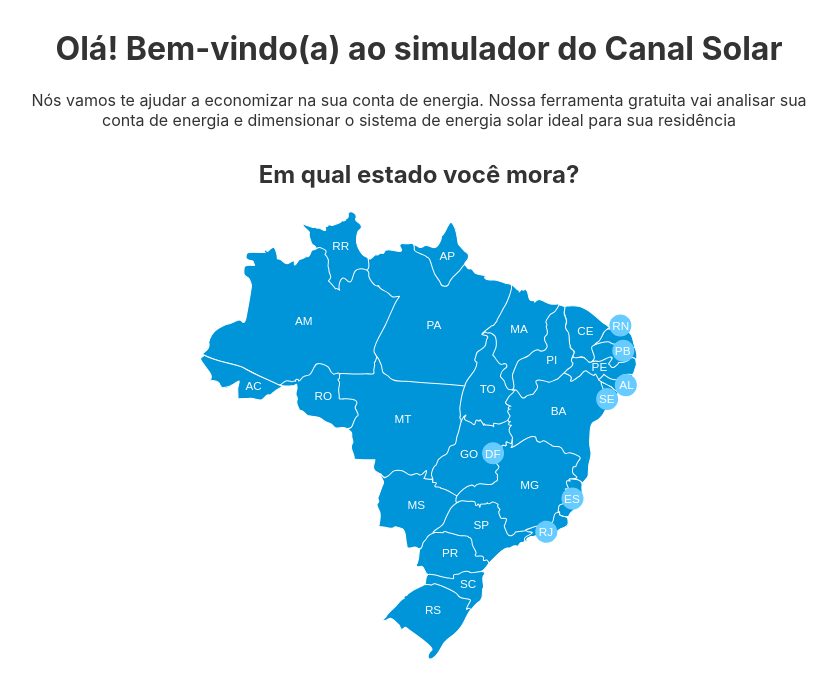
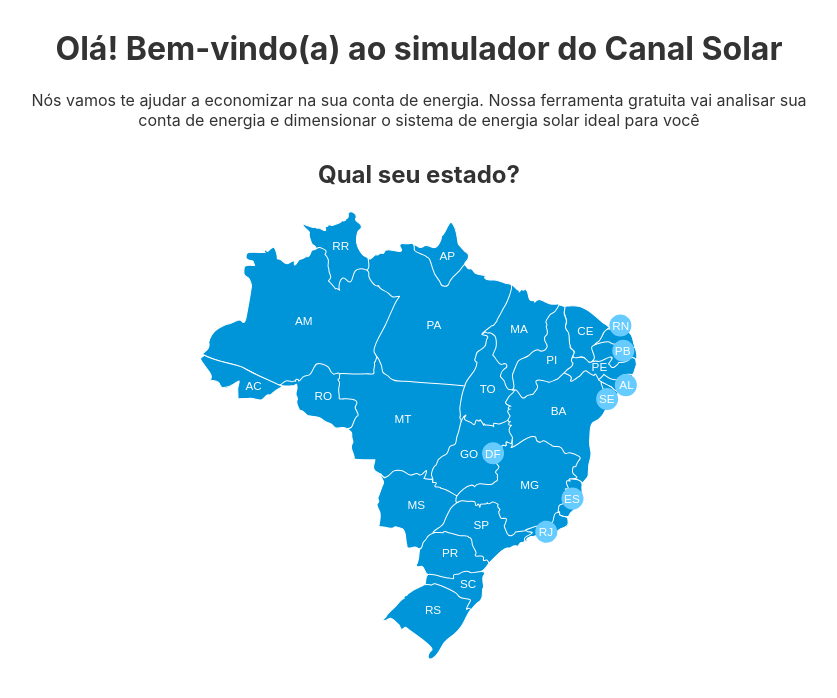
Before and after one commit to micaellaaynoa/dimensionamento-solar, a Svelte app: page / in a window 1280 px wide. Shown: the top 698 px of the page, without its empty margins (221-1058 px from the left). Built offline with nearby package versions, Linux system fonts and the light colour scheme.

Commit message:
Update App.svelte

```diff
--- a/src/App.svelte
+++ b/src/App.svelte
@@ -28,8 +28,8 @@
 <div class="container" use:centerInScreen>
 	<div use:scrollIntoView>
 		<h1>Olá! Bem-vindo(a) ao simulador do Canal Solar</h1>
-		<p>Nós vamos te ajudar a economizar na sua conta de energia. Nossa ferramenta gratuita vai analisar sua conta de energia e dimensionar o sistema de energia solar ideal para sua residência</p>
-		<h2 style="margin-top: 30px;">Em qual estado você mora?</h2>
+		<p>Nós vamos te ajudar a economizar na sua conta de energia. Nossa ferramenta gratuita vai analisar sua conta de energia e dimensionar o sistema de energia solar ideal para você</p>
+		<h2 style="margin-top: 30px;">Qual seu estado?</h2>
 		<Mapa on:click="{event => estado.set(event.detail)}" />
 	</div>
 
```
